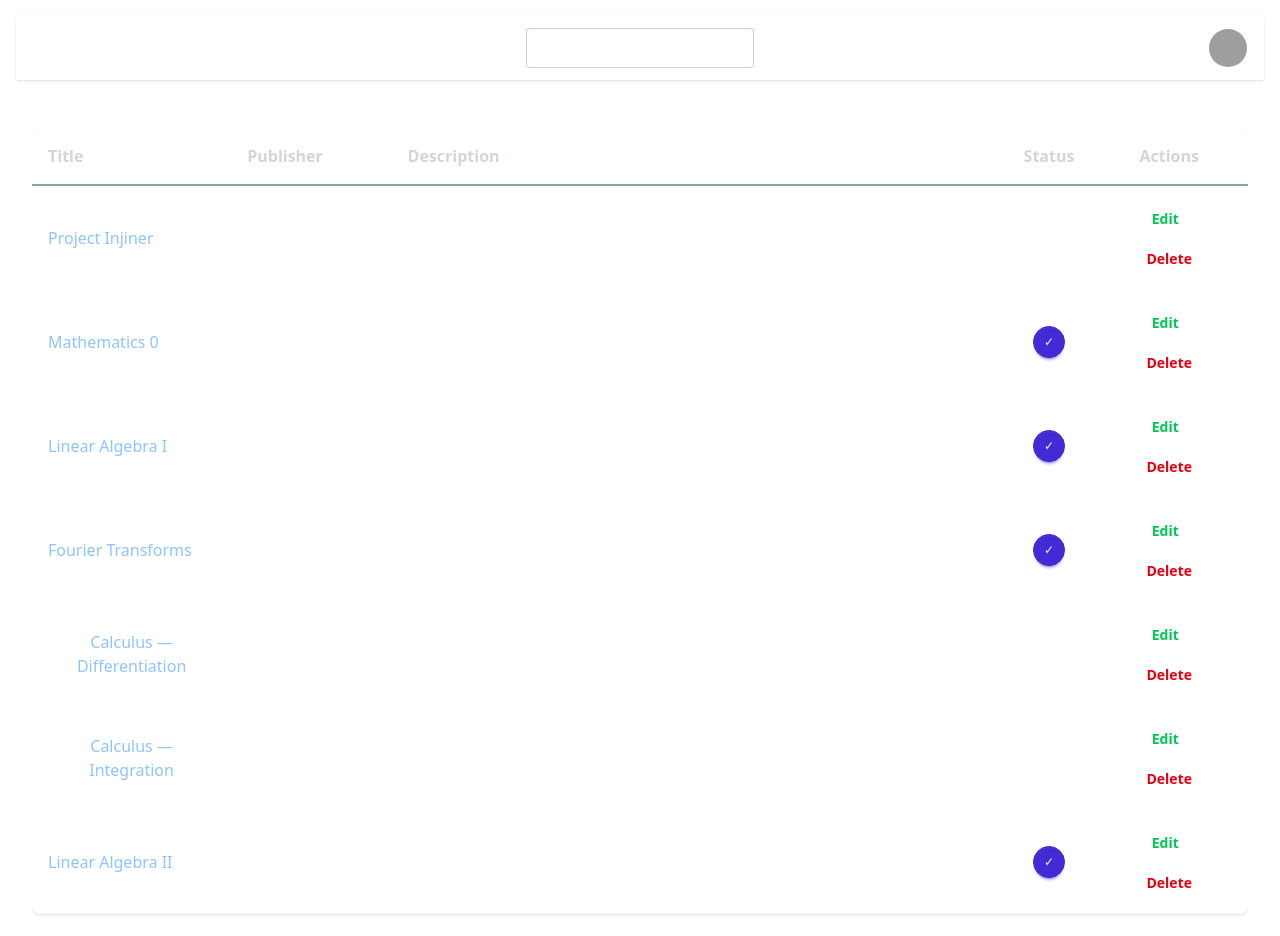
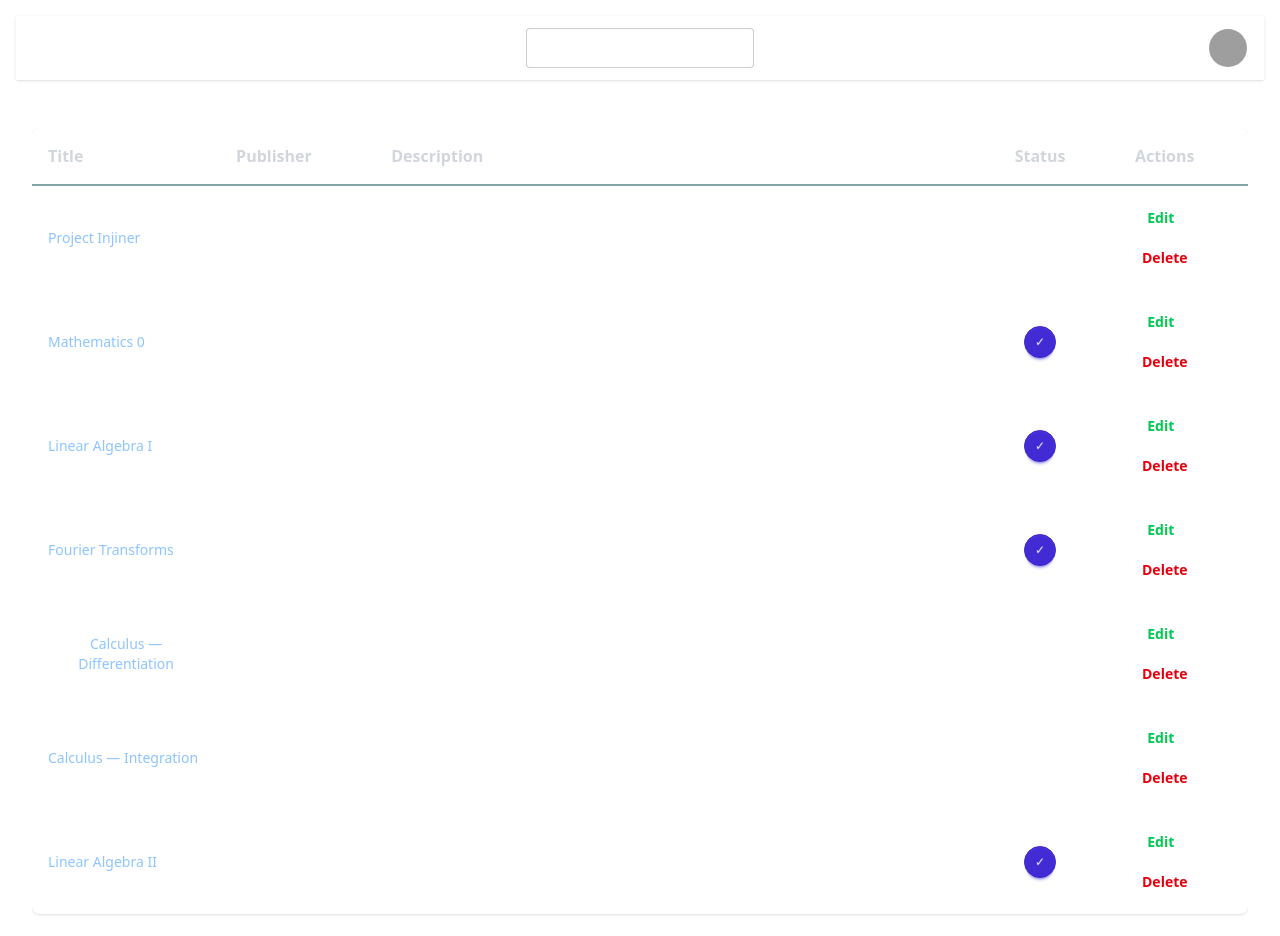
Before and after one commit to Delos-343/Bio-Injiner, a React (Vite) app: page / in a window 1280 px wide. Built offline with nearby package versions, Linux system fonts and the light colour scheme; grey boxes are pictures that could not be loaded.

Commit message:
Fixed text hierarchy

```diff
--- a/src/components/TableList.jsx
+++ b/src/components/TableList.jsx
@@ -57,7 +57,7 @@ const TableList = ({ handleOpen }) => {
               </thead>
               <tbody>
                 {items.map(item => (
-                  <tr key={item.id} className="hover:bg-base-300">
+                  <tr key={item.id} className="hover:bg-base-300 text-sm">
                     <td className="px-4 py-3 whitespace-normal break-words min-w-0">
                       <button
                         className="text-blue-300 hover:underline font-light cursor-pointer"
```
